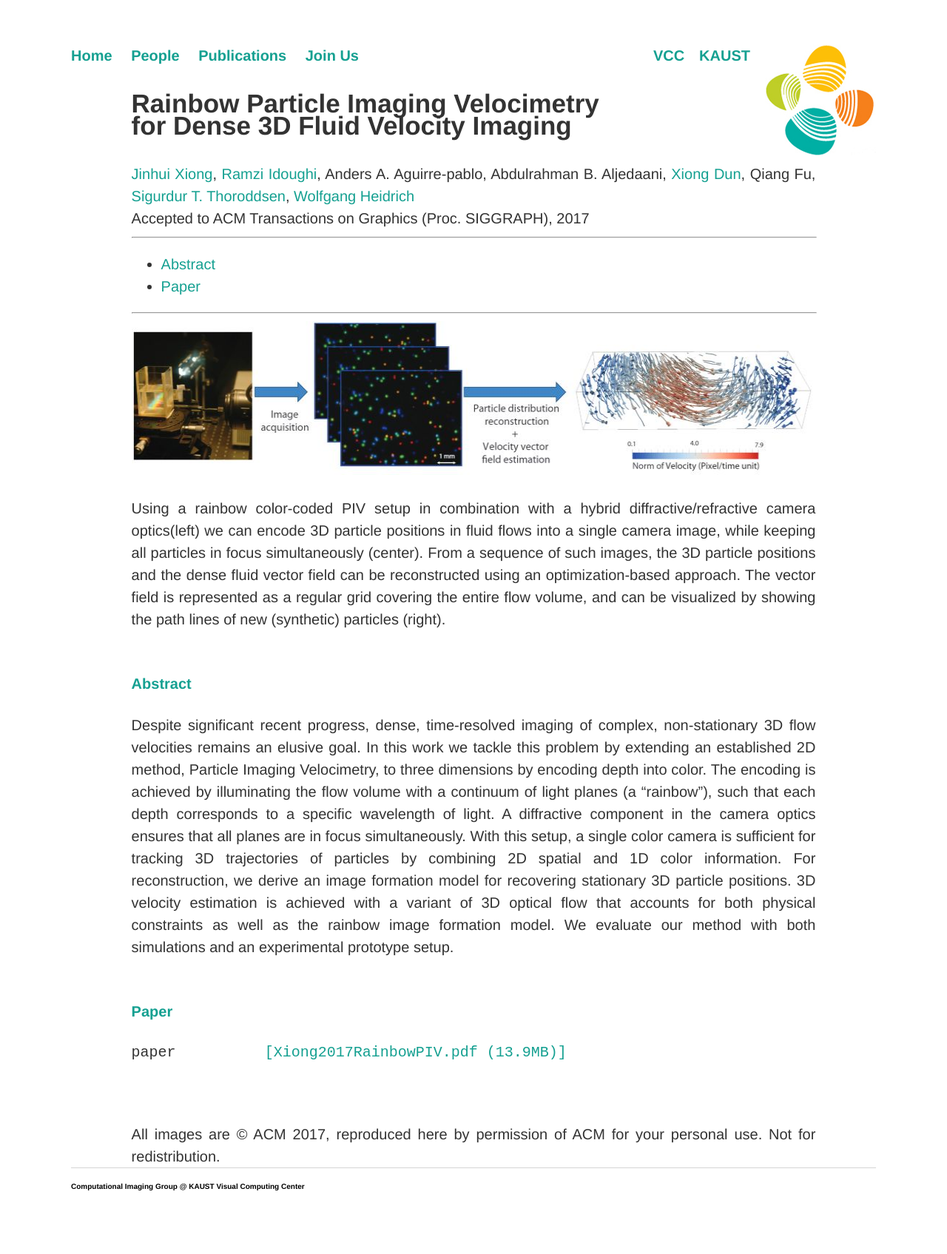
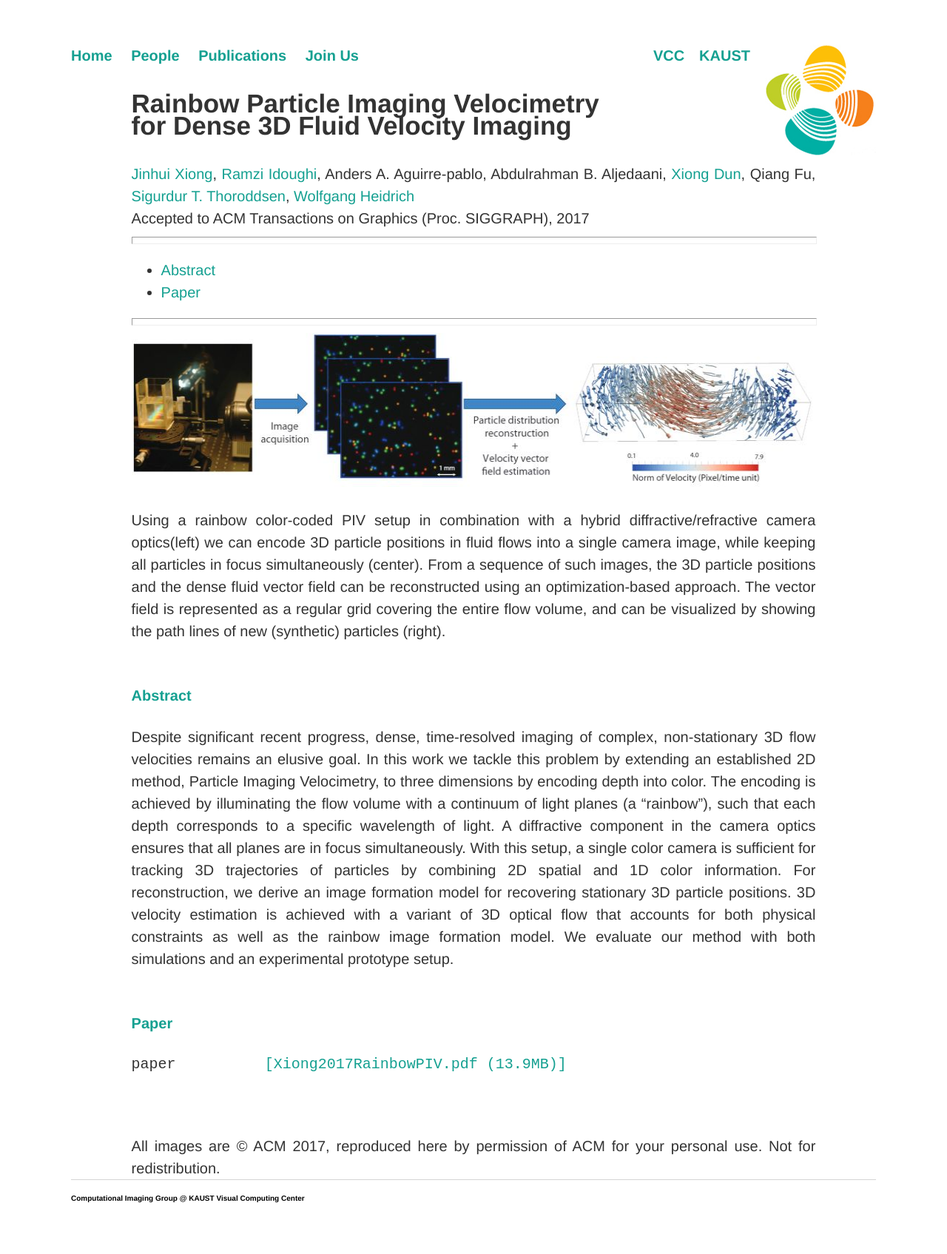
Before and after one commit to vccimaging/vccimaging.github.io, a Jekyll site: the page built from Publications/Xiong2017RainbowPIV/index.html, in a window 1280 px wide. Shown: the whole page at 74% size. Built offline with Jekyll 4.4.1, drawn with Linux system fonts in a browser that asks for light colours.

Commit message:
Update index.html

```diff
--- a/Publications/Xiong2017RainbowPIV/index.html
+++ b/Publications/Xiong2017RainbowPIV/index.html
@@ -10,23 +10,20 @@
 Abdulrahman B. Aljedaani, <a href="../../People/dunx/">Xiong Dun</a>, Qiang Fu,
 <a href="https://highspeedfluids.kaust.edu.sa/Pages/Home.aspx"> Sigurdur T. Thoroddsen</a>, <a href="../../People/heidriw/">Wolfgang Heidrich</a>
 
-<br>
+<br> Accepted to ACM Transactions on Graphics (Proc. SIGGRAPH), 2017 <br>
 
-Accepted to ACM Transactions on Graphics (Proc. SIGGRAPH), 2017 <br>
-
-<hr width="100%">
+<hr size="10", width="100%">
 <ul>
 <li><a href="#abstract">Abstract</a></li>
 <li><a href="#paper">Paper</a></li>
 </ul>
-<hr width="100%">
+<hr size="10", width="100%">
 
 <img src="teaser.jpg" style="width:940px;height:208px;"> <br>
 Using a rainbow color-coded PIV setup in combination with a hybrid diffractive/refractive camera optics(left) we can encode 3D particle positions in
 fluid flows into a single camera image, while keeping all particles in focus simultaneously (center). From a sequence of such images, the 3D particle positions
 and the dense fluid vector field can be reconstructed using an optimization-based approach. The vector field is represented as a regular grid covering the
 entire flow volume, and can be visualized by showing the path lines of new (synthetic) particles (right). <br><br>
-
 
 <h4> <a name="abstract">Abstract</a> </h4>
 Despite significant recent progress, dense, time-resolved imaging of complex,
```
